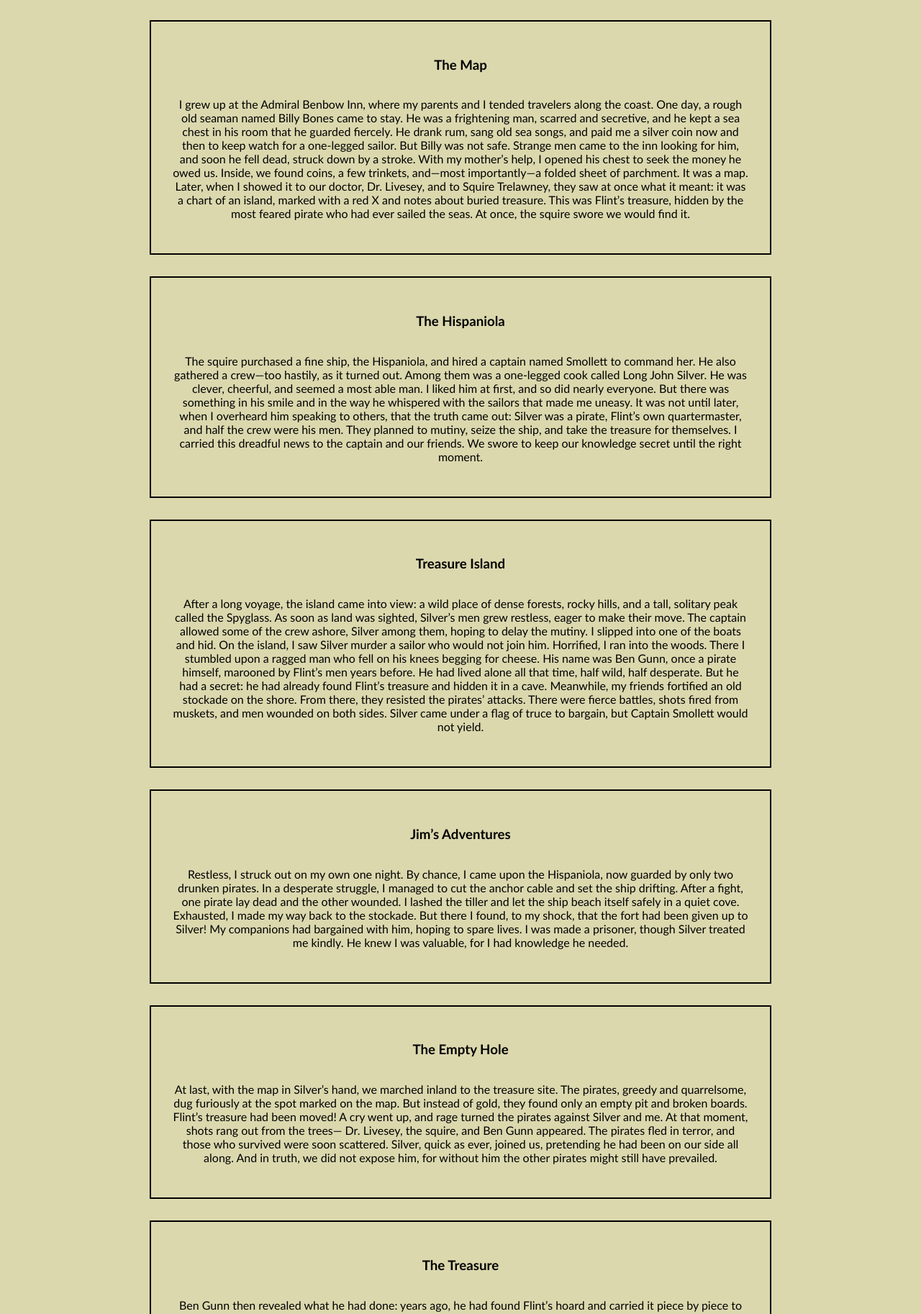
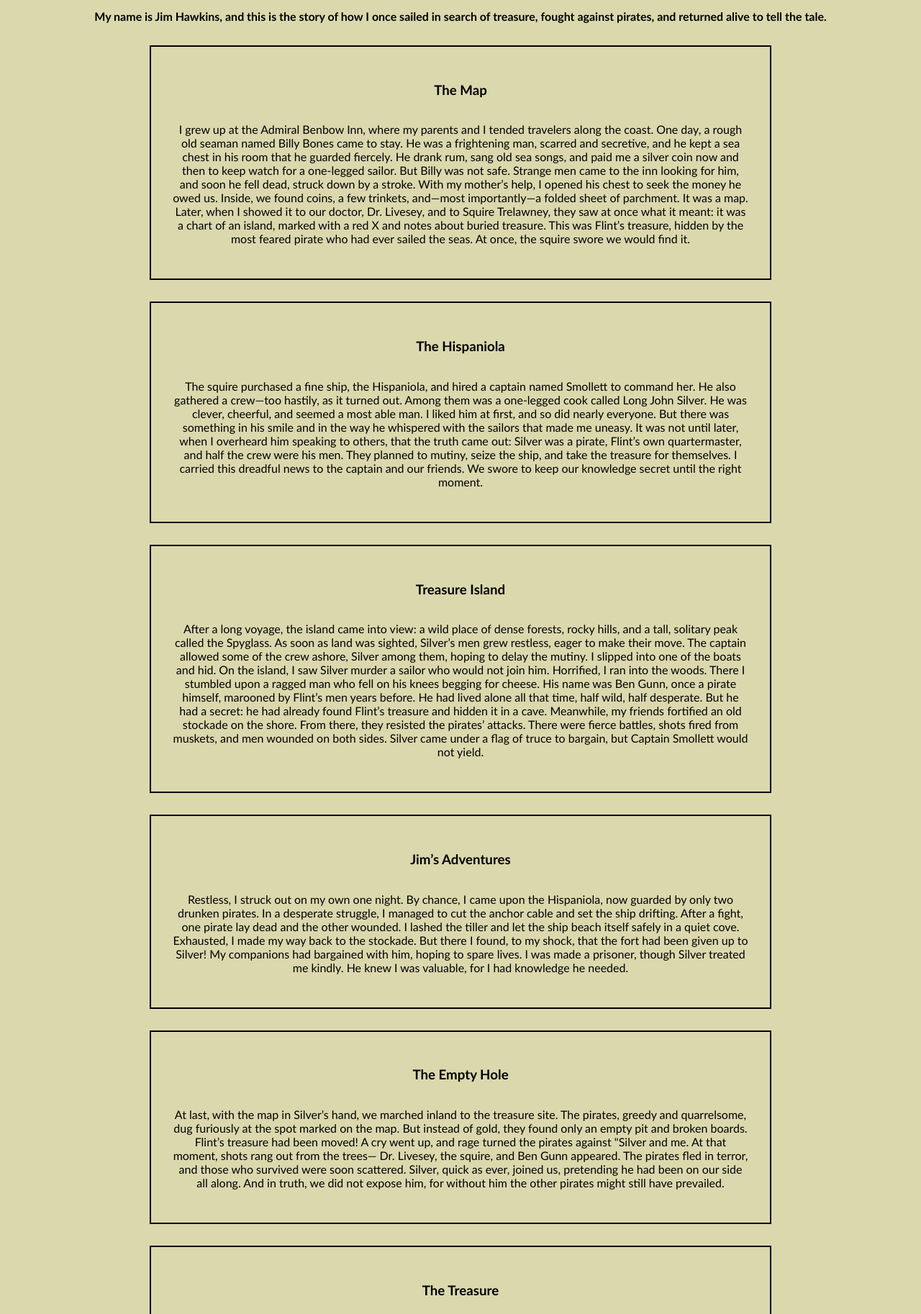
Before and after one commit to Baimako/treasure-hunt-rum3, a plain HTML site: page index.html in a window 1280 px wide. Shown: the part 158-1984 px from the top of the page at 72% size. Drawn offline with Linux system fonts and the light colour scheme.

Commit message:
final push for html and css

```diff
--- a/index.html
+++ b/index.html
@@ -11,13 +11,13 @@
 
         <div id="hud">
             <div>Treasures found: <span id="foundCount">0</span>/12</div>
-            <div><span class="treasure-8">Time:</span> <span id="timer">0</span> sek</div>
+            <div>Time: <span id="timer">0</span> sek</div>
         </div>
     </nav>
 
     <main class="story">
         <h1><span class="treasure-1">Tresure</span> Island</h1>
-        <p>My name is Jim Hawkins, and this is the story of how I once sailed in search of treasure, fought against pirates, and returned alive to tell the tale.</p>
+        <p class="jim">My name is Jim Hawkins, and this is the story of how I once sailed in search of treasure, fought against pirates, and returned alive to tell the tale.</p>
 
         <section class="chapter">
             <h3>The Map</h3>
@@ -57,7 +57,7 @@
             <h3>The Empty Hole</h3>
             <p>At last, with the map in Silver’s hand, we marched inland to the treasure site. The pirates, greedy and quarrelsome, dug furiously at the spot marked on the map. But instead of gold, they found only an empty pit and broken boards. Flint’s treasure had been moved!
 
-            A cry went up, and rage turned the pirates against Silver and me. At that moment, shots rang out from the trees— Dr. Livesey, the squire, and Ben Gunn appeared. The pirates fled in terror, and those who survived were soon scattered.
+            A cry went up, and rage turned the pirates against <span class="tresure-8">"Silver</span> and me. At that moment, shots rang out from the trees— Dr. Livesey, the squire, and Ben Gunn appeared. The pirates fled in terror, and those who survived were soon scattered.
 
             Silver, quick as ever, joined us, pretending he had been on our side all along. And in truth, we did not expose him, for without him the other pirates might still have prevailed.</p>
         </section>
--- a/style.css
+++ b/style.css
@@ -10,13 +10,16 @@
   justify-content: space-around;
   font-weight: bold;
 }
+
 body {
   background: #dbd8ae;
   font-family: candara;
 }
+
 h1 {
   text-align: center;
   text-shadow: 2px 2px 4px rgba(0, 0, 0, 0.2);
+  font-size: 50px;
 }
 .treasure {
   cursor: pointer;
@@ -29,15 +32,16 @@ h1 {
   background: white;
   text-decoration: line-through;
 }
-.p {
-  text-align: justify;
-}
 
 main {
   display: flex;
   flex-direction: column;
   align-items: center;
-  padding: 30px;
+  padding: 20px;
+}
+
+.jim {
+  font-weight: bold;
 }
 
 .chapter {
```
Also changed, not shown: assets/skulls and bones.png (added).
